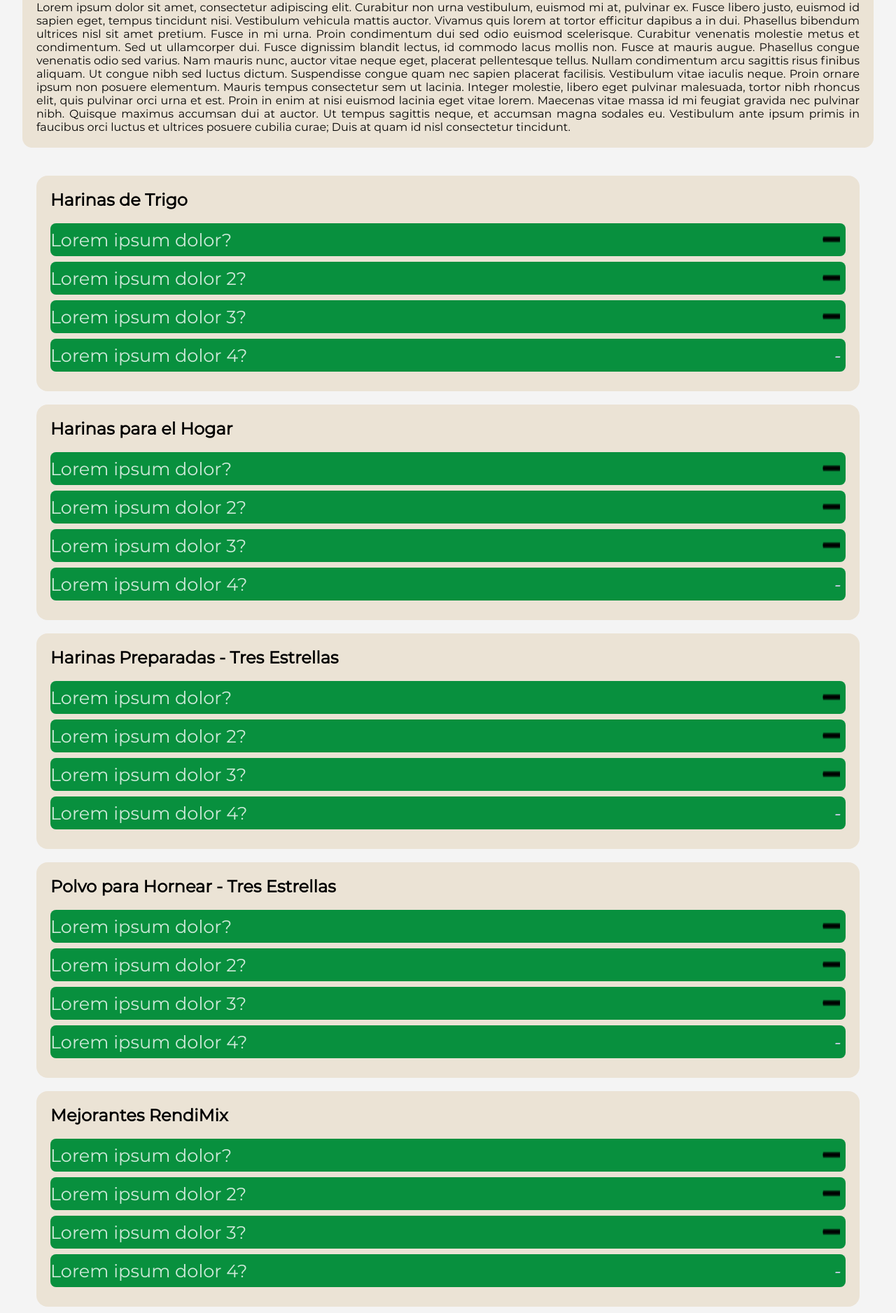
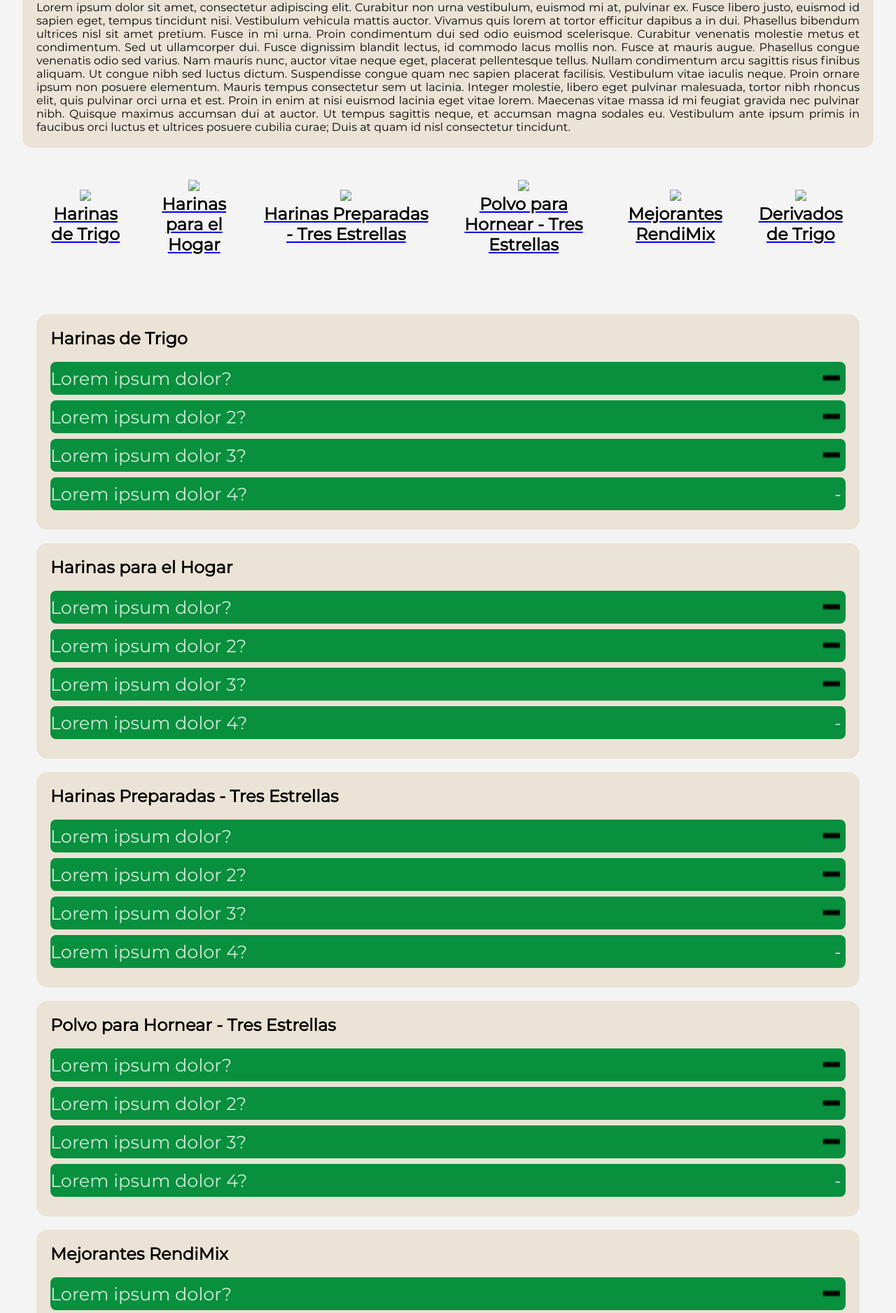
Before and after one commit to fabian994/primerDisenio, a PHP site: page /servicio_tecnico.html in a window 1280 px wide. Shown: the part 177-2053 px from the top of the page at 70% size. Run offline with PHP 8.4, Linux system fonts and the light colour scheme; some libraries are stand-ins or nearby versions; some web fonts are replaced.

Commit message:
Varios cambios esteticos

```diff
--- a/servicio_tecnico.html
+++ b/servicio_tecnico.html
@@ -78,12 +78,63 @@
 
         </main>
 
+        <div class = "widget-2">
+            <table class = "tabla_harinas_hogar">
+                <tr id="tabla_fila">
+
+                    <td id="img_producto">
+                        <a href="#harinas_trigo">
+                            <img src="https://via.placeholder.com/120"><br>
+                            <h2> Harinas de Trigo</h2><br>
+                        </a>
+                    </td>
+
+                    <td id="img_producto">
+                        <a href="#harinas_hogar">
+                            <img src="https://via.placeholder.com/120"><br>
+                            <h2> Harinas para el Hogar  </h2><br>
+                        </a>
+                    </td>
+
+                    <td id="img_producto">
+                        <a href="#harinas_tres_estrellas">
+                            <img src="https://via.placeholder.com/120"><br>
+                            <h2> Harinas Preparadas - Tres Estrellas  </h2><br>
+                        </a>
+                    </td>
+
+                    <td id="img_producto">
+                        <a href="#polvo_hornear">
+                            <img src="https://via.placeholder.com/120"><br>
+                            <h2> Polvo para Hornear - Tres Estrellas  </h2><br>
+                        </a>
+                    </td>
+
+                    <td id="img_producto">
+                        <a href="#mejorante_rendimix">
+                            <img src="https://via.placeholder.com/120"><br>
+                            <h2>Mejorantes RendiMix</h2><br>
+                        </a>
+                    </td>
+
+                    <td id="img_producto">
+                        <a href="#derivados">
+                            <img src="https://via.placeholder.com/120"><br>
+                            <h2> Derivados de Trigo  </h2><br>
+                        </a>
+                    </td>
+
+
+                </tr>
+            </table>
+        </div><!--Botones-->
+
 
         <div class="widget-1" style="background-color: transparent;">
             <!------------------------------------------------------------------------Inicia seccion------------------------->
             <section>
 
-                <div class="contenedor" style="background-color: transparent;">
+                <div class="contenedor" id="harinas_trigo" style="background-color: transparent;">
                     <div class="acordeon" style="background-color: transparent;">
                         <div class="lineamientos_titulo"><h2>Harinas de Trigo</h2></div><br>
 
@@ -139,12 +190,12 @@
             <!------------------------------------------------------------------------Inicia seccion------------------------->
             <section>
 
-                <div class="contenedor" style="background-color: transparent;">
+                <div class="contenedor" id="harinas_hogar" style="background-color: transparent;">
                     <div class="acordeon" style="background-color: transparent;">
                         <div class="lineamientos_titulo"><h2>Harinas para el Hogar</h2></div><br>
 
-                        <div class="acordeon-obj" id="pregunta1" ><!--Inicia pregunta-->
-                            <a class="acordeon-link" href="#pregunta1">
+                        <div class="acordeon-obj" id="pregunta5" ><!--Inicia pregunta-->
+                            <a class="acordeon-link" href="#pregunta5">
                                 Lorem ipsum dolor?
                                 <i class="icono_mas"><img src="imagenes/add_icon.png" width="25px" height="25px"></i>
                                 <i class="icono_menos"><img src="imagenes/minus_icon.png" width="25px" height="20px"></i>
@@ -154,8 +205,8 @@
                             </div>
                         </div><!--Termina pregunta-->
 
-                        <div class="acordeon-obj" id="pregunta2"><!--Inicia pregunta-->
-                            <a class="acordeon-link" href="#pregunta2">
+                        <div class="acordeon-obj" id="pregunta6"><!--Inicia pregunta-->
+                            <a class="acordeon-link" href="#pregunta6">
                                 Lorem ipsum dolor 2?
                                 <i class="icono_mas"><img src="imagenes/add_icon.png" width="25px" height="25px"></i>
                                 <i class="icono_menos"><img src="imagenes/minus_icon.png" width="25px" height="20px"></i>
@@ -165,8 +216,8 @@
                             </div>
                         </div><!--Termina pregunta-->
 
-                        <div class="acordeon-obj" id="pregunta3"><!--Inicia pregunta-->
-                            <a class="acordeon-link" href="#pregunta3">
+                        <div class="acordeon-obj" id="pregunta7"><!--Inicia pregunta-->
+                            <a class="acordeon-link" href="#pregunta7">
                                 Lorem ipsum dolor 3?
                                 <i class="icono_mas"><img src="imagenes/add_icon.png" width="25px" height="25px"></i>
                                 <i class="icono_menos"><img src="imagenes/minus_icon.png" width="25px" height="20px"></i>
@@ -176,8 +227,8 @@
                             </div>
                         </div><!--Termina pregunta-->
 
-                        <div class="acordeon-obj" id="pregunta4"><!--Inicia pregunta-->
-                            <a class="acordeon-link" href="#pregunta4">
+                        <div class="acordeon-obj" id="pregunta8"><!--Inicia pregunta-->
+                            <a class="acordeon-link" href="#pregunta8">
                                 Lorem ipsum dolor 4?
                                 <i class="icono_mas">+</i>
                                 <i class="icono_menos">-</i>
@@ -195,12 +246,12 @@
             <!------------------------------------------------------------------------Inicia seccion------------------------->
             <section>
 
-                <div class="contenedor" style="background-color: transparent;">
+                <div class="contenedor" id="harinas_tres_estrellas" style="background-color: transparent;">
                     <div class="acordeon" style="background-color: transparent;">
                         <div class="lineamientos_titulo"><h2>Harinas Preparadas - Tres Estrellas</h2></div><br>
 
-                        <div class="acordeon-obj" id="pregunta1" ><!--Inicia pregunta-->
-                            <a class="acordeon-link" href="#pregunta1">
+                        <div class="acordeon-obj" id="pregunta9" ><!--Inicia pregunta-->
+                            <a class="acordeon-link" href="#pregunta9">
                                 Lorem ipsum dolor?
                                 <i class="icono_mas"><img src="imagenes/add_icon.png" width="25px" height="25px"></i>
                                 <i class="icono_menos"><img src="imagenes/minus_icon.png" width="25px" height="20px"></i>
@@ -210,8 +261,8 @@
                             </div>
                         </div><!--Termina pregunta-->
 
-                        <div class="acordeon-obj" id="pregunta2"><!--Inicia pregunta-->
-                            <a class="acordeon-link" href="#pregunta2">
+                        <div class="acordeon-obj" id="pregunta10"><!--Inicia pregunta-->
+                            <a class="acordeon-link" href="#pregunta10">
                                 Lorem ipsum dolor 2?
                                 <i class="icono_mas"><img src="imagenes/add_icon.png" width="25px" height="25px"></i>
                                 <i class="icono_menos"><img src="imagenes/minus_icon.png" width="25px" height="20px"></i>
@@ -221,8 +272,8 @@
                             </div>
                         </div><!--Termina pregunta-->
 
-                        <div class="acordeon-obj" id="pregunta3"><!--Inicia pregunta-->
-                            <a class="acordeon-link" href="#pregunta3">
+                        <div class="acordeon-obj" id="pregunta11"><!--Inicia pregunta-->
+                            <a class="acordeon-link" href="#pregunta11">
                                 Lorem ipsum dolor 3?
                                 <i class="icono_mas"><img src="imagenes/add_icon.png" width="25px" height="25px"></i>
                                 <i class="icono_menos"><img src="imagenes/minus_icon.png" width="25px" height="20px"></i>
@@ -232,8 +283,8 @@
                             </div>
                         </div><!--Termina pregunta-->
 
-                        <div class="acordeon-obj" id="pregunta4"><!--Inicia pregunta-->
-                            <a class="acordeon-link" href="#pregunta4">
+                        <div class="acordeon-obj" id="pregunta12"><!--Inicia pregunta-->
+                            <a class="acordeon-link" href="#pregunta12">
                                 Lorem ipsum dolor 4?
                                 <i class="icono_mas">+</i>
                                 <i class="icono_menos">-</i>
@@ -251,12 +302,12 @@
             <!------------------------------------------------------------------------Inicia seccion------------------------->
             <section>
 
-                <div class="contenedor" style="background-color: transparent;">
+                <div class="contenedor" id="polvo_hornear" style="background-color: transparent;">
                     <div class="acordeon" style="background-color: transparent;">
                         <div class="lineamientos_titulo"><h2>Polvo para Hornear - Tres Estrellas</h2></div><br>
 
-                        <div class="acordeon-obj" id="pregunta1" ><!--Inicia pregunta-->
-                            <a class="acordeon-link" href="#pregunta1">
+                        <div class="acordeon-obj" id="pregunta13" ><!--Inicia pregunta-->
+                            <a class="acordeon-link" href="#pregunta13">
                                 Lorem ipsum dolor?
                                 <i class="icono_mas"><img src="imagenes/add_icon.png" width="25px" height="25px"></i>
                                 <i class="icono_menos"><img src="imagenes/minus_icon.png" width="25px" height="20px"></i>
@@ -266,8 +317,8 @@
                             </div>
                         </div><!--Termina pregunta-->
 
-                        <div class="acordeon-obj" id="pregunta2"><!--Inicia pregunta-->
-                            <a class="acordeon-link" href="#pregunta2">
+                        <div class="acordeon-obj" id="pregunta14"><!--Inicia pregunta-->
+                            <a class="acordeon-link" href="#pregunta14">
                                 Lorem ipsum dolor 2?
                                 <i class="icono_mas"><img src="imagenes/add_icon.png" width="25px" height="25px"></i>
                                 <i class="icono_menos"><img src="imagenes/minus_icon.png" width="25px" height="20px"></i>
@@ -277,8 +328,8 @@
                             </div>
                         </div><!--Termina pregunta-->
 
-                        <div class="acordeon-obj" id="pregunta3"><!--Inicia pregunta-->
-                            <a class="acordeon-link" href="#pregunta3">
+                        <div class="acordeon-obj" id="pregunta15"><!--Inicia pregunta-->
+                            <a class="acordeon-link" href="#pregunta15">
                                 Lorem ipsum dolor 3?
                                 <i class="icono_mas"><img src="imagenes/add_icon.png" width="25px" height="25px"></i>
                                 <i class="icono_menos"><img src="imagenes/minus_icon.png" width="25px" height="20px"></i>
@@ -288,8 +339,8 @@
                             </div>
                         </div><!--Termina pregunta-->
 
-                        <div class="acordeon-obj" id="pregunta4"><!--Inicia pregunta-->
-                            <a class="acordeon-link" href="#pregunta4">
+                        <div class="acordeon-obj" id="pregunta16"><!--Inicia pregunta-->
+                            <a class="acordeon-link" href="#pregunta16">
                                 Lorem ipsum dolor 4?
                                 <i class="icono_mas">+</i>
                                 <i class="icono_menos">-</i>
@@ -307,12 +358,12 @@
             <!------------------------------------------------------------------------Inicia seccion------------------------->
             <section>
 
-                <div class="contenedor" style="background-color: transparent;">
+                <div class="contenedor" id="mejorante_rendimix" style="background-color: transparent;">
                     <div class="acordeon" style="background-color: transparent;">
                         <div class="lineamientos_titulo"><h2>Mejorantes RendiMix</h2></div><br>
 
-                        <div class="acordeon-obj" id="pregunta1" ><!--Inicia pregunta-->
-                            <a class="acordeon-link" href="#pregunta1">
+                        <div class="acordeon-obj" id="pregunta17" ><!--Inicia pregunta-->
+                            <a class="acordeon-link" href="#pregunta17">
                                 Lorem ipsum dolor?
                                 <i class="icono_mas"><img src="imagenes/add_icon.png" width="25px" height="25px"></i>
                                 <i class="icono_menos"><img src="imagenes/minus_icon.png" width="25px" height="20px"></i>
@@ -322,8 +373,8 @@
                             </div>
                         </div><!--Termina pregunta-->
 
-                        <div class="acordeon-obj" id="pregunta2"><!--Inicia pregunta-->
-                            <a class="acordeon-link" href="#pregunta2">
+                        <div class="acordeon-obj" id="pregunta18"><!--Inicia pregunta-->
+                            <a class="acordeon-link" href="#pregunta18">
                                 Lorem ipsum dolor 2?
                                 <i class="icono_mas"><img src="imagenes/add_icon.png" width="25px" height="25px"></i>
                                 <i class="icono_menos"><img src="imagenes/minus_icon.png" width="25px" height="20px"></i>
@@ -333,8 +384,8 @@
                             </div>
                         </div><!--Termina pregunta-->
 
-                        <div class="acordeon-obj" id="pregunta3"><!--Inicia pregunta-->
-                            <a class="acordeon-link" href="#pregunta3">
+                        <div class="acordeon-obj" id="pregunta19"><!--Inicia pregunta-->
+                            <a class="acordeon-link" href="#pregunta19">
                                 Lorem ipsum dolor 3?
                                 <i class="icono_mas"><img src="imagenes/add_icon.png" width="25px" height="25px"></i>
                                 <i class="icono_menos"><img src="imagenes/minus_icon.png" width="25px" height="20px"></i>
@@ -344,8 +395,8 @@
                             </div>
                         </div><!--Termina pregunta-->
 
-                        <div class="acordeon-obj" id="pregunta4"><!--Inicia pregunta-->
-                            <a class="acordeon-link" href="#pregunta4">
+                        <div class="acordeon-obj" id="pregunta20"><!--Inicia pregunta-->
+                            <a class="acordeon-link" href="#pregunta20">
                                 Lorem ipsum dolor 4?
                                 <i class="icono_mas">+</i>
                                 <i class="icono_menos">-</i>
@@ -363,12 +414,12 @@
             <!------------------------------------------------------------------------Inicia seccion------------------------->
             <section>
 
-                <div class="contenedor" style="background-color: transparent;">
+                <div class="contenedor" id="derivados"style="background-color: transparent;">
                     <div class="acordeon" style="background-color: transparent;">
                         <div class="lineamientos_titulo"><h2>Derivados de Trigo</h2></div><br>
 
-                        <div class="acordeon-obj" id="pregunta1" ><!--Inicia pregunta-->
-                            <a class="acordeon-link" href="#pregunta1">
+                        <div class="acordeon-obj" id="pregunta21" ><!--Inicia pregunta-->
+                            <a class="acordeon-link" href="#pregunta21">
                                 Lorem ipsum dolor?
                                 <i class="icono_mas"><img src="imagenes/add_icon.png" width="25px" height="25px"></i>
                                 <i class="icono_menos"><img src="imagenes/minus_icon.png" width="25px" height="20px"></i>
@@ -378,8 +429,8 @@
                             </div>
                         </div><!--Termina pregunta-->
 
-                        <div class="acordeon-obj" id="pregunta2"><!--Inicia pregunta-->
-                            <a class="acordeon-link" href="#pregunta2">
+                        <div class="acordeon-obj" id="pregunta22"><!--Inicia pregunta-->
+                            <a class="acordeon-link" href="#pregunta22">
                                 Lorem ipsum dolor 2?
                                 <i class="icono_mas"><img src="imagenes/add_icon.png" width="25px" height="25px"></i>
                                 <i class="icono_menos"><img src="imagenes/minus_icon.png" width="25px" height="20px"></i>
@@ -389,8 +440,8 @@
                             </div>
                         </div><!--Termina pregunta-->
 
-                        <div class="acordeon-obj" id="pregunta3"><!--Inicia pregunta-->
-                            <a class="acordeon-link" href="#pregunta3">
+                        <div class="acordeon-obj" id="pregunta23"><!--Inicia pregunta-->
+                            <a class="acordeon-link" href="#pregunta23">
                                 Lorem ipsum dolor 3?
                                 <i class="icono_mas"><img src="imagenes/add_icon.png" width="25px" height="25px"></i>
                                 <i class="icono_menos"><img src="imagenes/minus_icon.png" width="25px" height="20px"></i>
@@ -400,8 +451,8 @@
                             </div>
                         </div><!--Termina pregunta-->
 
-                        <div class="acordeon-obj" id="pregunta4"><!--Inicia pregunta-->
-                            <a class="acordeon-link" href="#pregunta4">
+                        <div class="acordeon-obj" id="pregunta24"><!--Inicia pregunta-->
+                            <a class="acordeon-link" href="#pregunta24">
                                 Lorem ipsum dolor 4?
                                 <i class="icono_mas">+</i>
                                 <i class="icono_menos">-</i>
--- a/styles/contacto.css
+++ b/styles/contacto.css
@@ -452,9 +452,9 @@
         grid-template-areas: "header header header"
                              "content content content"
                              "content2 content2 content2"
-                             "sidebar sidebar sidebar"
                              "widget-1 widget-1 widget-2"
                              "widget-3 widget-3 widget-4"
+                             "sidebar sidebar sidebar"
                              /*"widget-5 widget-5 widget-6"*/
                              "footer footer footer";
     }
--- a/styles/harinas_trigo.css
+++ b/styles/harinas_trigo.css
@@ -470,10 +470,10 @@
         grid-template-areas: "header header header"
                              "content content content"
                              "content2 content2 content2"
-                             "sidebar sidebar sidebar"
                              "widget-1 widget-1 widget-2"
                              "widget-3 widget-3 widget-4"
                              "widget-5 widget-5 widget-6"
+                             "sidebar sidebar sidebar"
                              "footer footer footer";
     }
 
--- a/styles/servicio_tecnico.css
+++ b/styles/servicio_tecnico.css
@@ -34,6 +34,7 @@ body {
 
     grid-template-areas:
                          "content content content"
+                         "widget-2 widget-2 widget-2"
                          "widget-1 widget-1 widget-1"
                          "footer footer footer";
 }
@@ -71,6 +72,30 @@ body {
     grid-area: content;
     background-color: #EBE3D5;
     text-align: justify;
+}
+
+* CONTENIDO 2 - ENGLOBA EL CONTENIDO SECUNDARIO */
+
+.container .content2 {
+    grid-area: content2;
+    background-color: #EBE3D5;
+    color: #1E412F;
+    text-align: justify;
+}
+
+
+.container .content span {
+    color: #EBE3D5;
+    font-size: 55pt;
+    display: flex;
+    justify-content: center;
+}
+
+.container .content2 span {
+    color: #1E412F;
+    font-size: 55pt;
+    display: flex;
+    justify-content: center;
 }
 
 .container .sidebar {
@@ -129,15 +154,32 @@ body {
 }
 
 
+/* WIDGETS - ENGLOBA AMBOS WIDGETS */
+
+.container .widget-1 {
+    background-color: #E5A73C;
+    color: #EBE3D5;
+}
+
+.container .widget-2 {
+    background-color: transparent;
+    color: #EBE3D5;
+}
+
 /* WIDGET 1 - SOLO EL PRIMER WIDGET */
 
 .container .widget-1 {
-    color: #EBE3D5;
     grid-area: widget-1;
 }
 
-.container .widget-1{
-    background-color: transparent;
+/* WIDGET 2 - SOLO EL SEGUNDO WIDGET */
+
+.container .widget-2 {
+    grid-area: widget-2;
+}
+
+.container .widget-2 h2{
+    color: black;
 }
 
 .tabla_harinas_hogar{
@@ -145,18 +187,6 @@ body {
     border-collapse: collapse;
     width: 100%;
 
-}
-
-#tabla_fila:nth-of-type(odd){
-
-    border-radius: 10px;
-    background-color: #E5A73C;
-}
-
-#tabla_fila{
-
-    border-radius: 10px;
-    background-color: #519C45;
 }
 
 #img_producto{
@@ -336,7 +366,7 @@ body {
 
         grid-template-areas:
                              "content content content"
-                             "content2 content2 content2"
+                             "widget-2 widget-2 widget-2"
                              "widget-1 widget-1 widget-1"
                              "sidebar sidebar sidebar"
                              "footer footer footer";
```
Also changed, not shown: Contacto.html (+4 -4 lines), derivados.html (+5 -5 lines), harinas_tres_estrellas.html (+10 -10 lines), quienes_somos.html (+4 -4 lines).
